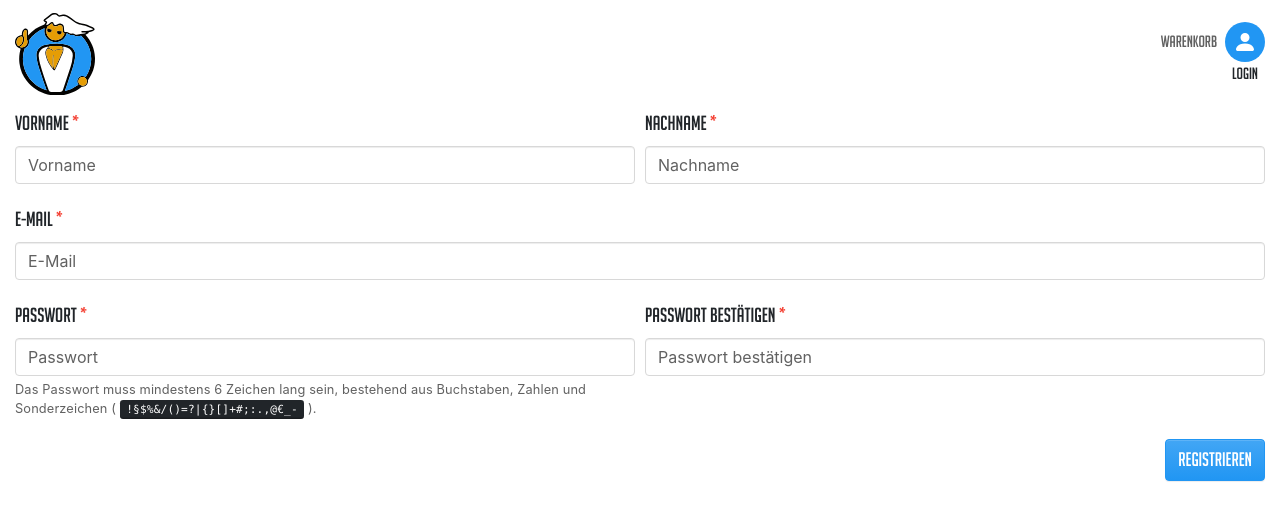
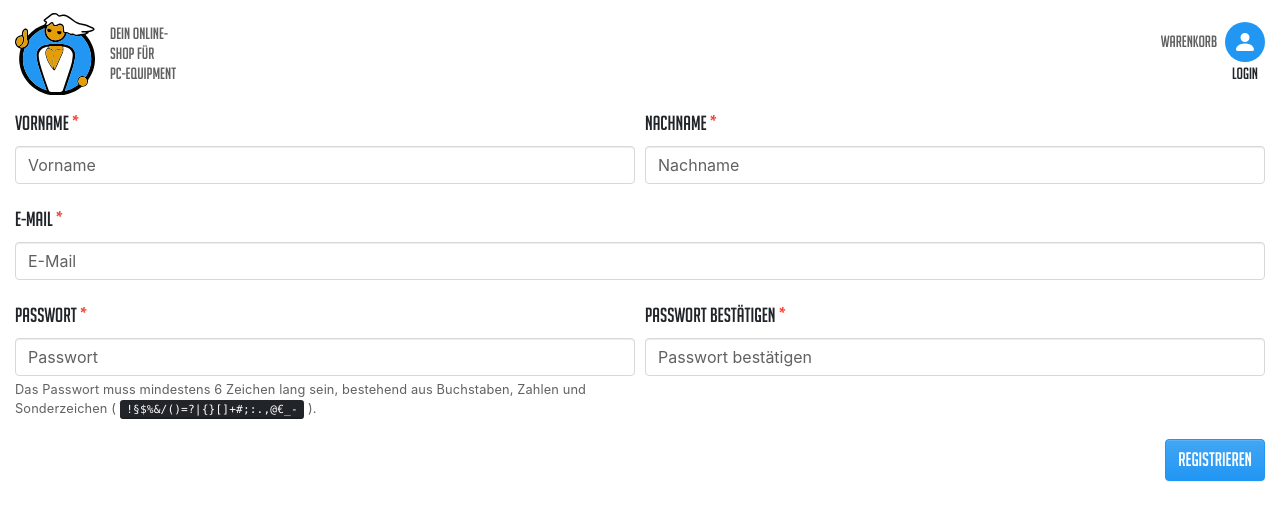
Before and after one commit to jtpfa/hatschi, a Nuxt app in the folder frontend/: page / in a window 1280 px wide. Shown: the top 520 px of the page. Built offline with nearby package versions, Linux system fonts and the light colour scheme.

Commit message:
Insert site description into navbar

```diff
--- a/frontend/assets/scss/utilities/_typography.scss
+++ b/frontend/assets/scss/utilities/_typography.scss
@@ -6,6 +6,7 @@ h5,
 h6,
 label,
 button,
-a {
+a,
+.big-noodle {
     font-family: 'BigNoodle', sans-serif;
 }
--- a/frontend/components/layout/header.vue
+++ b/frontend/components/layout/header.vue
@@ -1,9 +1,19 @@
 <template>
     <div>
         <b-navbar toggleable="md" type="light">
-            <b-navbar-brand href="/">
-                <icon-logo />
-            </b-navbar-brand>
+            <div class="d-flex justify-content-center align-items-center">
+                <b-navbar-brand href="/">
+                    <icon-logo />
+                </b-navbar-brand>
+                <span class="big-noodle description text-dark">
+                    Dein Online-
+                    <br />
+                    Shop Für
+                    <br />
+                    PC-Equipment
+                    <br />
+                </span>
+            </div>
 
             <b-navbar-toggle target="nav-collapse" />
 
@@ -11,7 +21,7 @@
                 <!-- Right aligned nav items -->
                 <b-navbar-nav class="ml-auto">
                     <b-nav-item href="#">Warenkorb</b-nav-item>
-                    <span v-b-modal.modal-center class="d-flex align-items-center flex-md-column login">
+                    <span v-b-modal.modal-center class="d-flex align-items-center flex-md-column login big-noodle">
                         <b-avatar class="mr-2 mr-md-0" variant="primary" />
                         Login
                     </span>
@@ -40,13 +50,18 @@ export default {
         transition: all 0.3s ease-in-out;
     }
 
-    &:hover svg {
-        transform: scale(1.05);
+    &:hover {
+        svg {
+            transform: scale(1.05);
+        }
     }
 }
 
+.description {
+    line-height: 1.25;
+}
+
 .login {
-    font-family: 'BigNoodle', sans-serif;
     transition: opacity 0.3s ease-in-out;
 
     &:hover {
```
